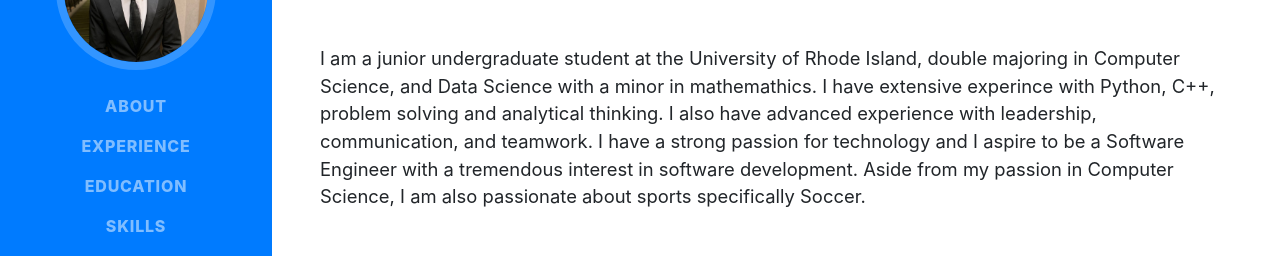
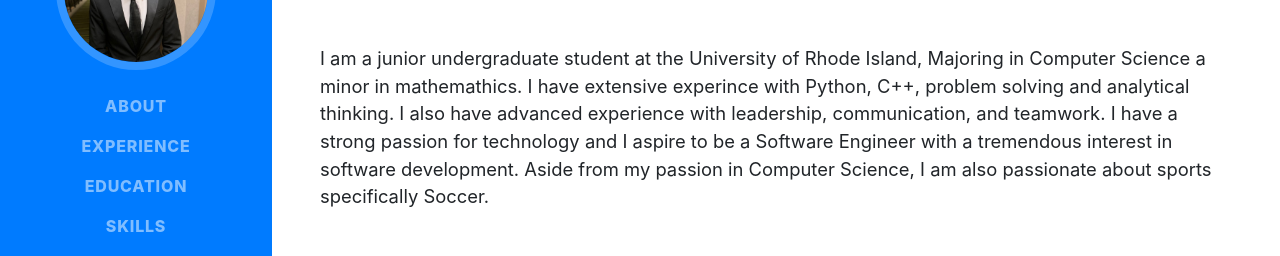
Before and after one commit to yeury02/personal_site, a website with bundled scripts: page index.html in a window 1280 px wide. Shown: the part 286-542 px from the top of the page. Built offline with nearby package versions, Linux system fonts and the light colour scheme; a web font is replaced by a local one.

Commit message:
upgraded website

```diff
--- a/index.html
+++ b/index.html
@@ -70,7 +70,14 @@
         <div class="subheading mb-5">Central Falls, RI ·
           <a href="mailto:name@email.com">Yeury02@my.uri.edu</a>
         </div>
-        <p class="lead mb-5"> I am a junior undergraduate student at the University of Rhode Island, double majoring in Computer Science, and Data Science with a minor in mathemathics. I have extensive experince with Python, C++, problem solving and analytical thinking. I also have advanced experience with leadership, communication, and teamwork. I have a strong passion for technology and I aspire to be a Software Engineer with a tremendous interest in software development. Aside from my passion in Computer Science, I am also passionate about sports specifically Soccer. </p>
+        <p class="lead mb-5"> I am a junior undergraduate student at the University of Rhode Island,
+                              Majoring in Computer Science a minor in mathemathics.
+                              I have extensive experince with Python, C++, problem solving and analytical thinking.
+                              I also have advanced experience with leadership, communication, and teamwork.
+                              I have a strong passion for technology and I aspire to be a Software Engineer with a
+                              tremendous interest in software development. Aside from my passion in Computer Science,
+                              I am also passionate about sports specifically Soccer.
+        </p>
         <div class="social-icons">
           <a href="https://www.linkedin.com/in/Yeury/">
             <i class="fab fa-linkedin-in"></i>
```
